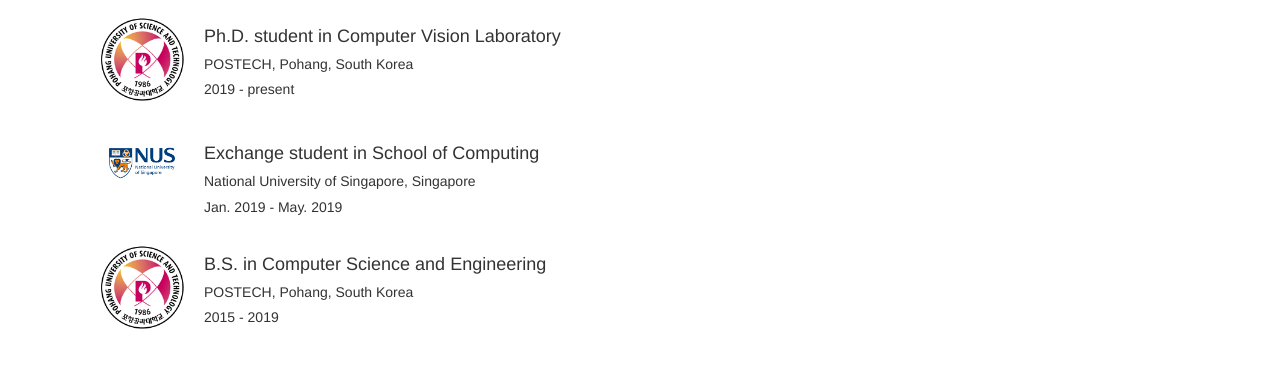
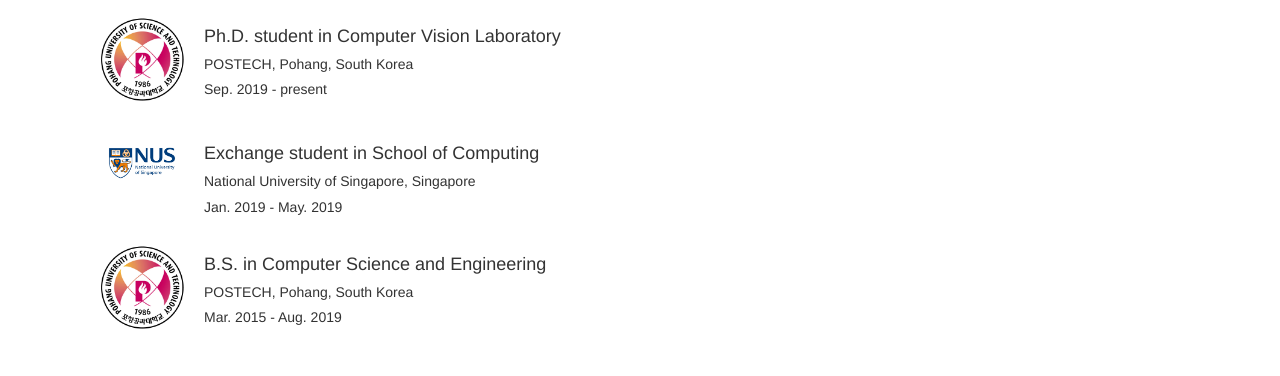
Before and after one commit to jairofloresau/jairofloresa.github.io, a plain HTML site: page index.html in a window 1280 px wide. Shown: the part 2327-2703 px from the top of the page. Drawn offline with nearby package versions, Linux system fonts and the light colour scheme; files whose address does not match are found by name.

Commit message:
Add months

```diff
--- a/index.html
+++ b/index.html
@@ -175,7 +175,7 @@
     <div class="description">
       <h4> Ph.D. student in Computer Vision Laboratory </h4>
       <h5> POSTECH, Pohang, South Korea </h5>
-      <h5> 2019 - present </h5>
+      <h5> Sep. 2019 - present </h5>
     </div>
   </div>
   <br>
@@ -197,7 +197,7 @@
     <div class="description">
       <h4> B.S. in Computer Science and Engineering </h4>
       <h5> POSTECH, Pohang, South Korea </h5>
-      <h5> 2015 - 2019 </h5>
+      <h5> Mar. 2015 - Aug. 2019 </h5>
     </div>
   </div>
 </div>
```
